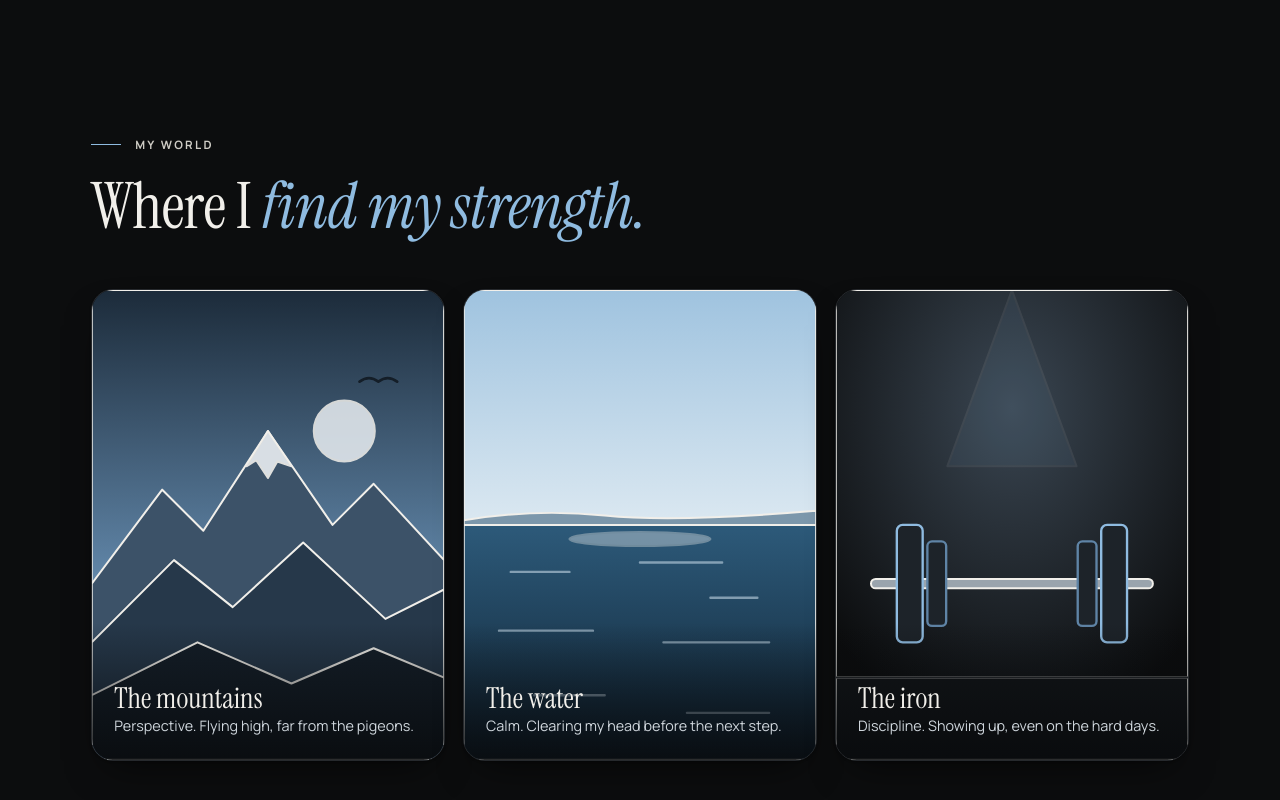
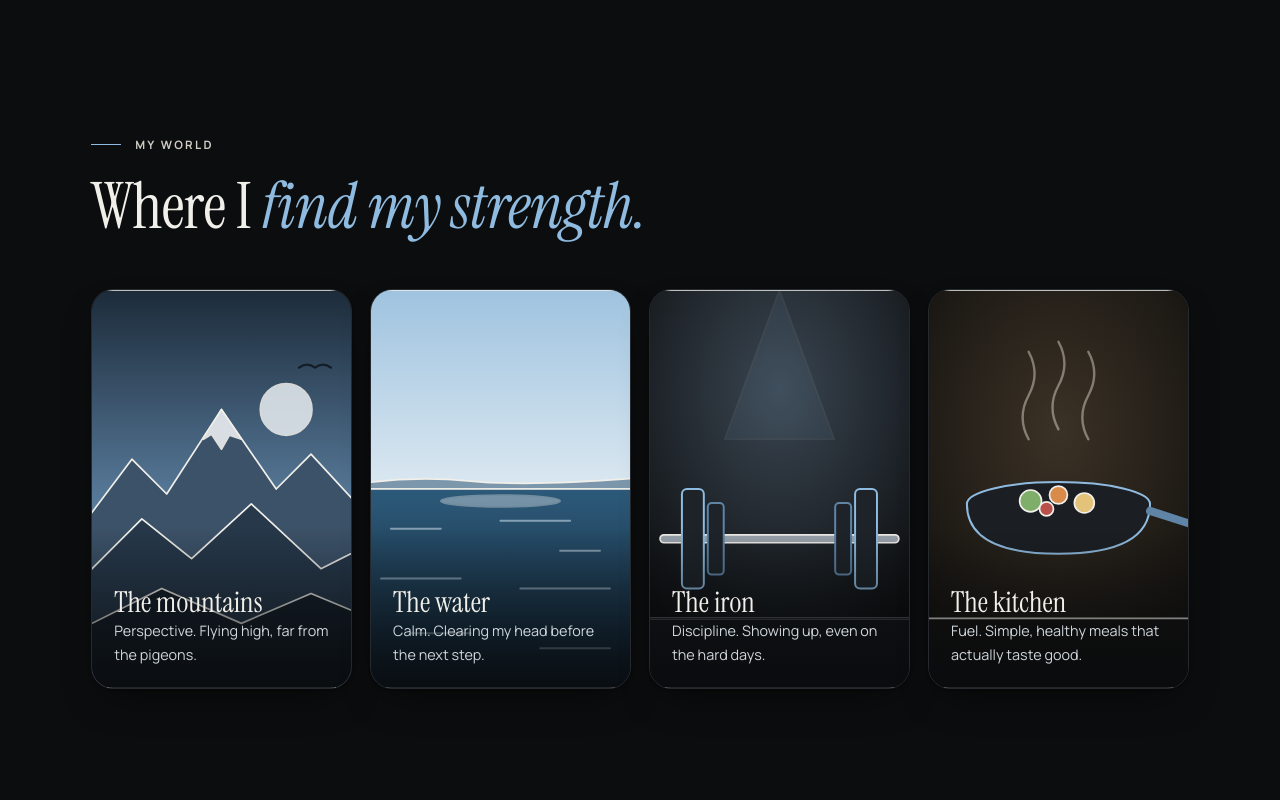
Before and after one commit to cricri270106-CGS/raphael-tokarev, a plain HTML site: page index.html in a window 1280 px wide. Shown: the part 3001-3801 px from the top of the page. Drawn offline with Linux system fonts and the light colour scheme.

Commit message:
Kochen ergänzt: Bild 'The kitchen' und Vorliebe
Co-Authored-By: Claude Opus 5.5 <noreply@anthropic.com>
Claude-Session: https://claude.ai/code/session_017vMMZvCiy9pehAzcLtKLRR

```diff
--- a/index.html
+++ b/index.html
@@ -84,7 +84,7 @@
       <li class="card reveal">
         <span class="card-ico"><svg viewBox="0 0 24 24" aria-hidden="true"><path d="M12 3c4 3 6 6 6 9a6 6 0 0 1-12 0c0-3 2-6 6-9z"/><path d="M12 12v6"/></svg></span>
         <h3>Everyday nutrition</h3>
-        <p>No strict rules, just habits you can actually keep.</p>
+        <p>No strict rules, just habits you can actually keep, and simple meals I cook myself.</p>
       </li>
       <li class="card reveal">
         <span class="card-ico"><svg viewBox="0 0 24 24" aria-hidden="true"><path d="M4 19V5M4 19h16M8 15l4-4 3 3 5-6"/></svg></span>
@@ -132,6 +132,7 @@
         <li class="chip chip-dark"><span class="dot"></span>Strength training</li>
         <li class="chip chip-dark"><span class="dot"></span>Nature, water and mountains</li>
         <li class="chip chip-dark"><span class="dot"></span>Mindset and self-improvement</li>
+        <li class="chip chip-dark"><span class="dot"></span>Cooking</li>
         <li class="chip chip-dark"><span class="dot"></span>Videos and content</li>
       </ul>
     </div>
@@ -161,7 +162,7 @@
     </header>
     <ul class="moods">
       <li class="mood reveal">
-        <svg class="art" viewBox="0 0 300 400" preserveAspectRatio="xMidYMid slice" aria-hidden="true">
+        <svg class="art" viewBox="0 0 300 400" preserveAspectRatio="xMidYMin slice" aria-hidden="true">
           <defs><linearGradient id="skyM" x1="0" y1="0" x2="0" y2="1"><stop offset="0" stop-color="#1c2b3a"/><stop offset=".6" stop-color="#5f84a6"/><stop offset="1" stop-color="#c9d9e6"/></linearGradient></defs>
           <rect width="300" height="400" fill="url(#skyM)"/>
           <circle cx="215" cy="120" r="26" fill="#e9eef2" opacity=".85"/>
@@ -174,7 +175,7 @@
         <div class="mood-cap"><h3>The mountains</h3><p>Perspective. Flying high, far from the pigeons.</p></div>
       </li>
       <li class="mood reveal">
-        <svg class="art" viewBox="0 0 300 400" preserveAspectRatio="xMidYMid slice" aria-hidden="true">
+        <svg class="art" viewBox="0 0 300 400" preserveAspectRatio="xMidYMin slice" aria-hidden="true">
           <defs>
             <linearGradient id="skyW" x1="0" y1="0" x2="0" y2="1"><stop offset="0" stop-color="#9fc3df"/><stop offset="1" stop-color="#dbe8f1"/></linearGradient>
             <linearGradient id="seaW" x1="0" y1="0" x2="0" y2="1"><stop offset="0" stop-color="#2d5a7a"/><stop offset="1" stop-color="#0f2232"/></linearGradient>
@@ -190,7 +191,7 @@
         <div class="mood-cap"><h3>The water</h3><p>Calm. Clearing my head before the next step.</p></div>
       </li>
       <li class="mood reveal">
-        <svg class="art" viewBox="0 0 300 400" preserveAspectRatio="xMidYMid slice" aria-hidden="true">
+        <svg class="art" viewBox="0 0 300 400" preserveAspectRatio="xMidYMin slice" aria-hidden="true">
           <defs><radialGradient id="spot" cx=".5" cy=".25" r=".7"><stop offset="0" stop-color="#3a4652"/><stop offset="1" stop-color="#0b0c0d"/></radialGradient></defs>
           <rect width="300" height="400" fill="url(#spot)"/>
           <path d="M150 0 L95 150 H205Z" fill="#8fbbe0" opacity=".08"/>
@@ -203,6 +204,21 @@
           <path d="M0 330 H300" stroke="#26292d"/>
         </svg>
         <div class="mood-cap"><h3>The iron</h3><p>Discipline. Showing up, even on the hard days.</p></div>
+      </li>
+      <li class="mood reveal">
+        <svg class="art" viewBox="0 0 300 400" preserveAspectRatio="xMidYMin slice" aria-hidden="true">
+          <defs><radialGradient id="warm" cx=".5" cy=".35" r=".75"><stop offset="0" stop-color="#3b3226"/><stop offset="1" stop-color="#0d0c0b"/></radialGradient></defs>
+          <rect width="300" height="400" fill="url(#warm)"/>
+          <g fill="none" stroke="#e9e1d3" stroke-linecap="round" opacity=".45" stroke-width="2.4">
+            <path d="M120 150 q-12 -22 0 -44 q12 -22 0 -44"/><path d="M150 140 q-12 -22 0 -44 q12 -22 0 -44"/><path d="M180 150 q-12 -22 0 -44 q12 -22 0 -44"/>
+          </g>
+          <ellipse cx="150" cy="215" rx="92" ry="22" fill="#1b1f23" stroke="#8fbbe0" stroke-width="2"/>
+          <path d="M58 215 q0 50 92 50 q92 0 92 -50" fill="#1b1f23" stroke="#8fbbe0" stroke-width="2"/>
+          <path d="M242 222 L292 238" stroke="#5f84a6" stroke-width="8" stroke-linecap="round"/>
+          <circle cx="122" cy="212" r="11" fill="#7fae6a"/><circle cx="150" cy="206" r="9" fill="#d98b4a"/><circle cx="176" cy="214" r="10" fill="#e3c27a"/><circle cx="138" cy="220" r="7" fill="#b9504a"/>
+          <rect x="0" y="330" width="300" height="70" fill="#141210"/>
+        </svg>
+        <div class="mood-cap"><h3>The kitchen</h3><p>Fuel. Simple, healthy meals that actually taste good.</p></div>
       </li>
     </ul>
   </div>
--- a/styles.css
+++ b/styles.css
@@ -123,13 +123,14 @@ h2.display.small { font-size: clamp(2rem, 3.6vw, 3rem); }
 .quote footer { margin-top: 12px; font-size: .78rem; font-weight: 600; letter-spacing: .14em; text-transform: uppercase; color: var(--on-panel-muted); }
 
 /* Bildwelt */
-.moods { display: grid; grid-template-columns: repeat(3, minmax(0, 1fr)); gap: 18px; }
-.mood { position: relative; border-radius: var(--radius); overflow: hidden; border: 1px solid var(--line); aspect-ratio: 3 / 4; box-shadow: var(--shadow); }
+.moods { display: grid; grid-template-columns: repeat(4, minmax(0, 1fr)); gap: 18px; }
+.mood { position: relative; border-radius: var(--radius); overflow: hidden; border: 1px solid var(--line); aspect-ratio: 3 / 4.6; box-shadow: var(--shadow); }
 .art { position: absolute; inset: 0; width: 100%; height: 100%; transition: transform 1.4s var(--ease); }
 .mood:hover .art { transform: scale(1.04); }
 .mood-cap { position: absolute; left: 0; right: 0; bottom: 0; padding: 60px 22px 22px; background: linear-gradient(to top, rgba(8,10,12,.85), transparent); color: #f1efea; }
 .mood-cap h3 { font-family: var(--display); font-weight: 400; font-size: 1.8rem; line-height: 1.1; }
 .mood-cap p { font-size: .9rem; color: #cfd6dc; }
+@media (max-width: 1000px) { .moods { grid-template-columns: repeat(2, minmax(0, 1fr)); } }
 @media (max-width: 760px) { .moods { grid-template-columns: 1fr; } .mood { aspect-ratio: 4 / 3; } }
 
 /* FAQ */
```
